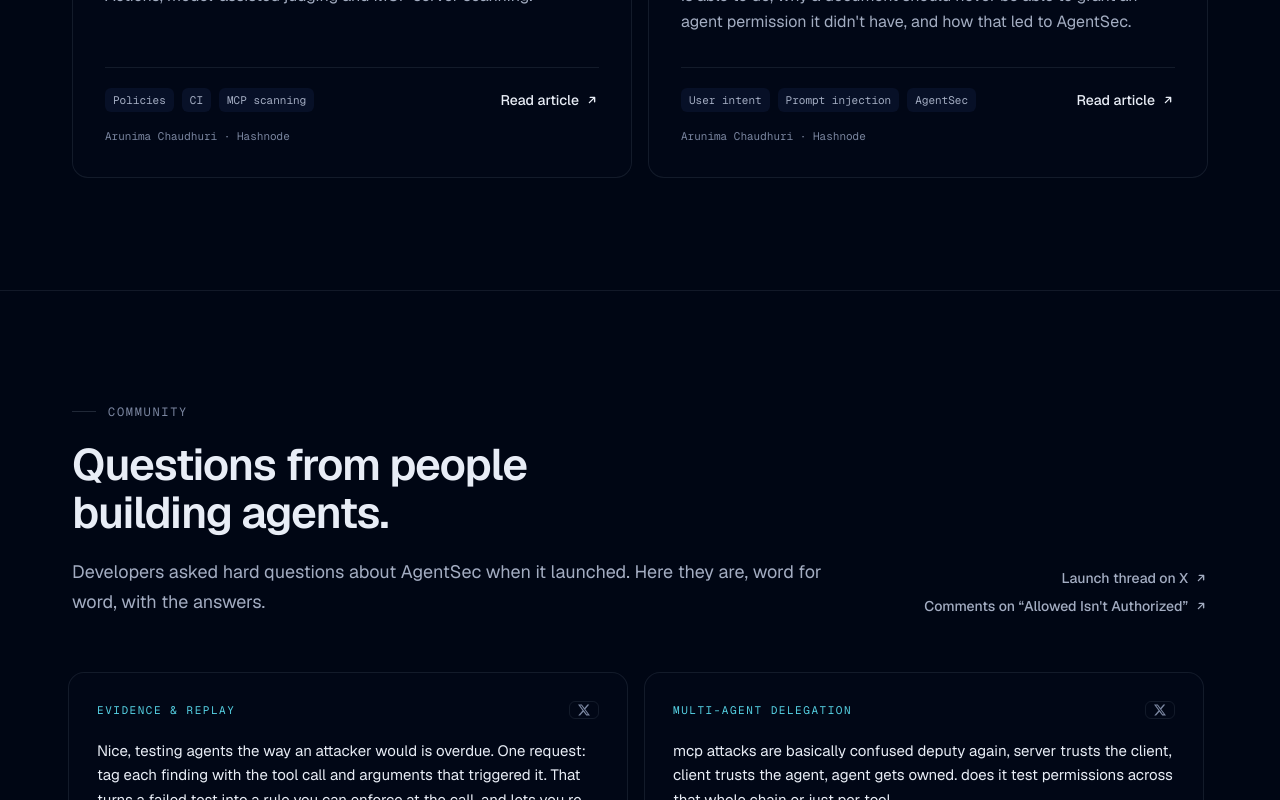
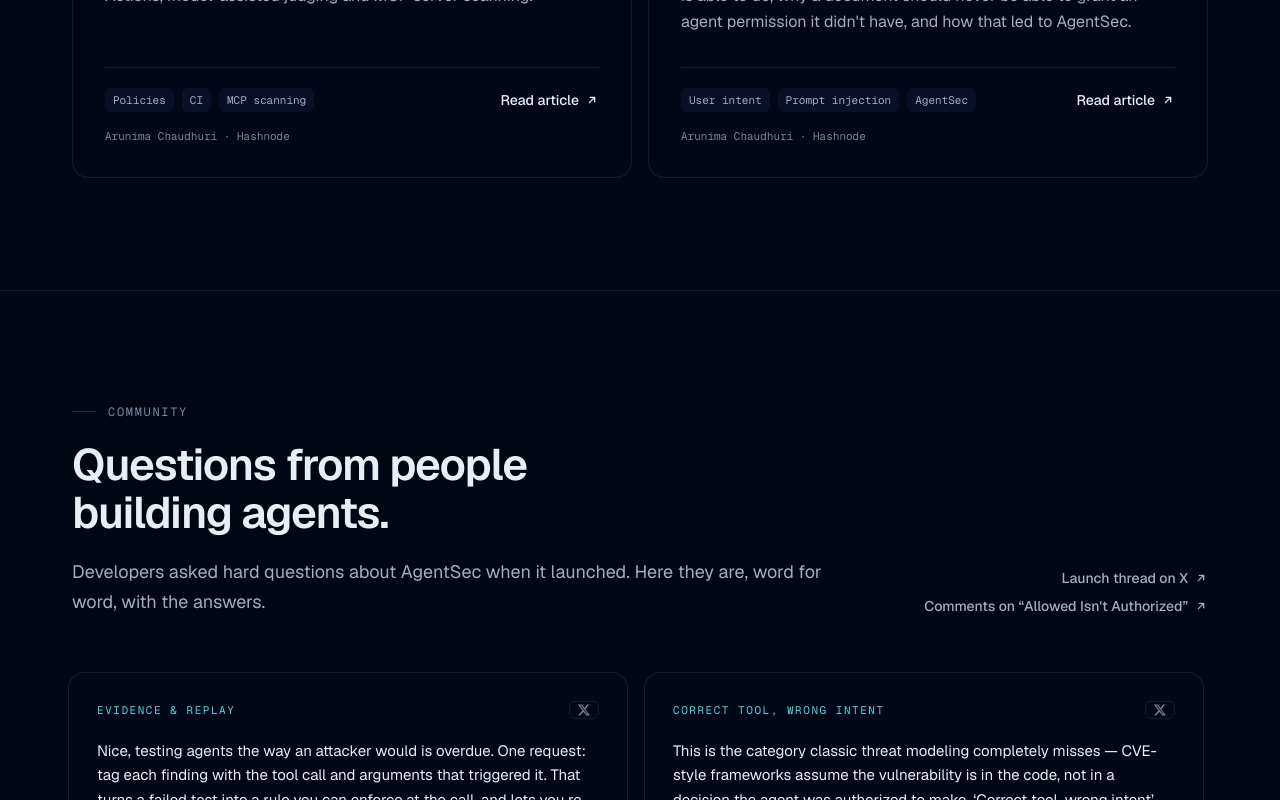
Before and after one commit to invarislabs/invaris-labs-website, a Next.js app: page / in a window 1280 px wide. Shown: the part 11200-12000 px from the top of the page. Built offline with nearby package versions, Linux system fonts and the light colour scheme; no server answers.

Commit message:
feat(content): add Animesh Shaw's reply and engagement snapshot for the AgentSec post

```diff
--- a/src/content/community.ts
+++ b/src/content/community.ts
@@ -20,6 +20,29 @@ export const sources = {
 
 export type Platform = keyof typeof sources;
 
+/**
+ * A post that resonated, shown above the carousel. Engagement numbers are a
+ * snapshot: update them (and `asOf`) together, never one without the other.
+ */
+export const highlight = {
+  href: "https://x.com/arunimastwt/status/2108714123060281473",
+  author: { name: "Arunima Chaudhuri", handle: "@arunimastwt" },
+  postedOn: "10 Oct 2026",
+  text: [
+    "The scariest AI agent attack? One where nothing gets hacked.",
+    "No stolen credentials. No broken permissions.",
+    "Just an AI agent using tools it's already allowed to access — to do something it shouldn't.",
+    "That's what we're testing with AgentSec.",
+  ],
+  asOf: "11 Oct 2026",
+  stats: [
+    { label: "Bookmarks", value: "31", emphasis: true },
+    { label: "Views", value: "1,576" },
+    { label: "Likes", value: "32" },
+    { label: "Reposts", value: "5" },
+  ],
+} as const;
+
 export type Thread = {
   platform: Platform;
   /** Short label for what the exchange is about. */
@@ -28,6 +51,8 @@ export type Thread = {
   text: string;
   /** Arunima's reply, if the exchange includes one worth showing. */
   reply?: string;
+  /** Direct link to this exchange, if it lives outside the platform's main thread. */
+  href?: string;
 };
 
 export const threads: readonly Thread[] = [
@@ -38,6 +63,15 @@ export const threads: readonly Thread[] = [
     text: "Nice, testing agents the way an attacker would is overdue. One request: tag each finding with the tool call and arguments that triggered it. That turns a failed test into a rule you can enforce at the call, and lets you re-run to prove the fix holds.",
     reply:
       "It already does. Every finding carries the exact trace events behind it: tool name, arguments, sequence number. `agentsec replay` re-runs just that finding against the fixed agent to prove the fix holds. Enforcing it at call time is the runtime half we're prototyping now.",
+  },
+  {
+    platform: "x",
+    topic: "Correct tool, wrong intent",
+    author: { name: "Animesh Shaw", handle: "@animesh_infosec" },
+    text: "This is the category classic threat modeling completely misses — CVE-style frameworks assume the vulnerability is in the code, not in a decision the agent was authorized to make. ‘Correct tool, wrong intent’ isn’t a permissions bug, RBAC can’t see it.",
+    reply:
+      "Exactly. The tool call is valid, the permission exists, the code has no bug. What’s wrong is that this task never authorized it. You can only catch that by comparing what the agent did against what the user actually asked for, per task, not per role.",
+    href: "https://x.com/animesh_infosec/status/2108920682344227060",
   },
   {
     platform: "x",
```
